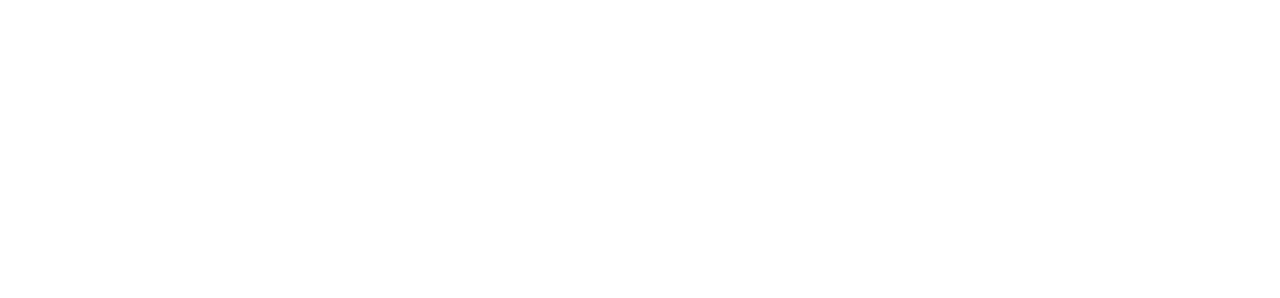
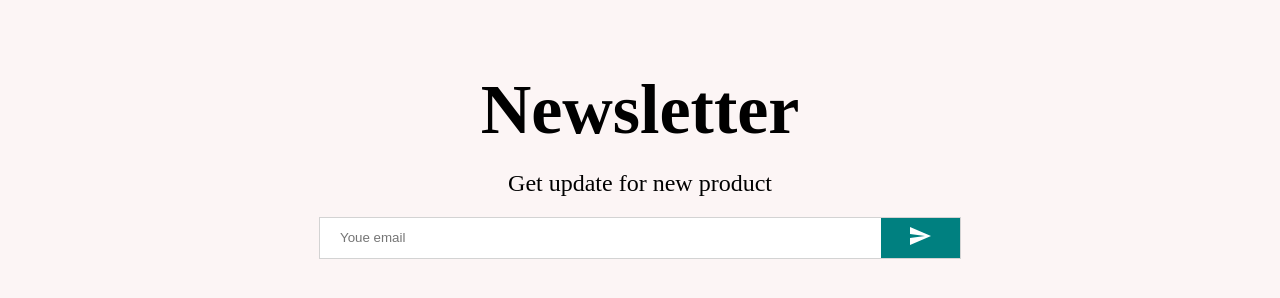
Before and after one commit to michaeleliyahu/Sublet, a React (Create React App) app in the folder client/: page / in a window 1280 px wide. Shown: the part 1422-1720 px from the top of the page. Before the commit the page ends 1346 px from the top, so only its background shows below. Built offline with nearby package versions, Linux system fonts and the light colour scheme.

Commit message:
add news letter

```diff
--- /dev/null
+++ b/client/src/components/Newsletter.jsx
@@ -0,0 +1,56 @@
+import { Send } from '@material-ui/icons';
+import React from 'react'
+import styled from 'styled-components'
+
+const Container = styled.div`
+    height: 60vh;
+    background-color: #fcf5f5;
+    display: flex;
+    align-items: center;
+    justify-content: center;
+    flex-direction: column;
+`;
+const Title = styled.h1`
+    font-size: 70px;
+    margin-bottom: 20px;
+`;
+const Desc = styled.div`
+    font-size: 24px;
+    font-weight: 300;
+    margin-bottom: 20px;
+`;
+const InputContainer = styled.div`
+    width: 50%;
+    height: 40px;
+    background-color: white;
+    display: flex;
+    justify-content: space-between;
+    border: 1px solid lightgray;
+`
+const Input = styled.input`
+    border: none;
+    flex: 8;
+    padding-left: 20px;
+`
+const Button = styled.button`
+    flex: 1;
+    border: none;
+    background-color: teal;
+    color: white;
+`
+const Newsletter = () => {
+  return (
+    <Container>
+        <Title>Newsletter</Title>
+        <Desc>Get update for new product</Desc>
+        <InputContainer>
+            <Input placeholder='Youe email'/>
+            <Button>
+                <Send/>
+            </Button>
+        </InputContainer>
+    </Container>
+  )
+}
+
+export default Newsletter
--- a/client/src/pages/Home.jsx
+++ b/client/src/pages/Home.jsx
@@ -1,6 +1,7 @@
 import Navbar from "../components/Navbar"
 import Categories from "../components/Categories"
 import Products from "../components/Products"
+import Newsletter from "../components/Newsletter"
 
 const Home = () => {
   return (
@@ -8,6 +9,7 @@
         <Navbar/>
         <Categories/>
         <Products/>
+        <Newsletter/>
     </div>
   )
 }
```
